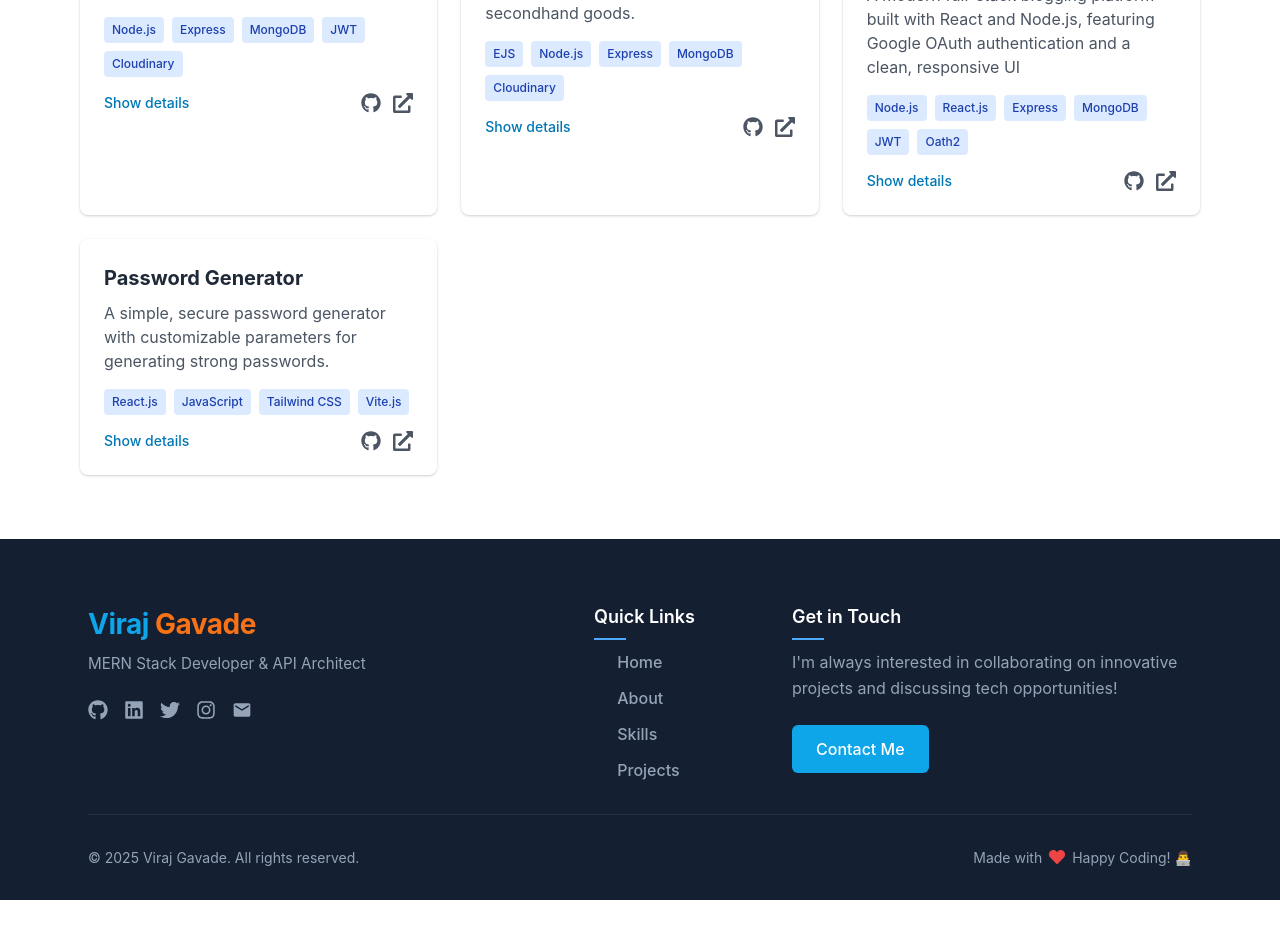
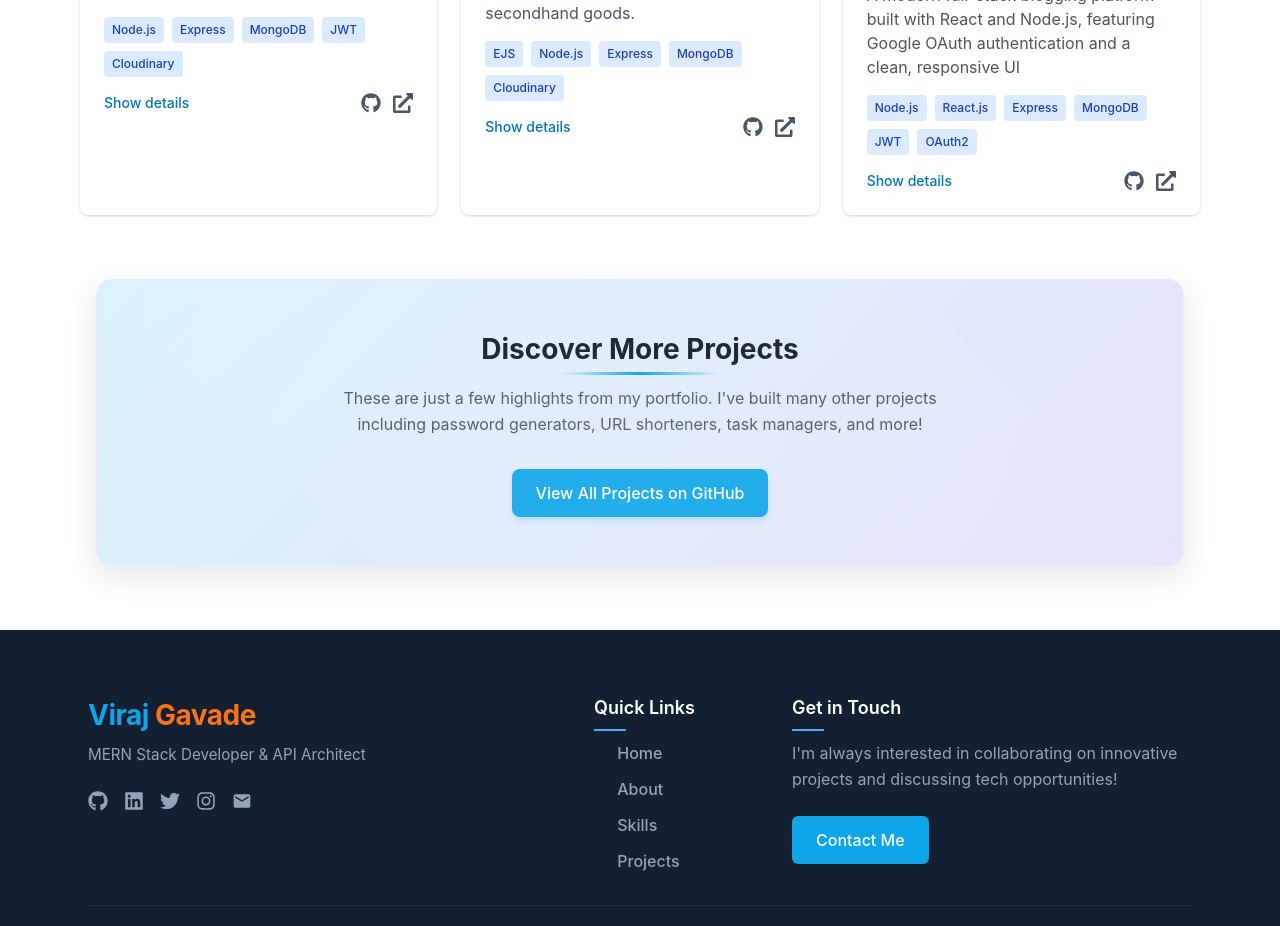
Before and after one commit to viraj-gavade/Portfolio, a React (Vite) app: page / in a window 1280 px wide. Shown: the part 4520-5446 px from the top of the page. Before the commit the page ends 5420 px from the top, so only its background shows below. Built offline with nearby package versions, Linux system fonts and the light colour scheme.

Commit message:
`Added Explore More Projects Section to Projects component`

```diff
--- a/src/components/Projects.css
+++ b/src/components/Projects.css
@@ -193,6 +193,95 @@ body.dark .features-list {
   margin-right: 0.5rem;
 }
 
+/* Explore More Projects Section */
+.explore-projects-section {
+  margin-top: 4rem;
+  padding: 0 1rem;
+}
+
+.explore-container {
+  background: linear-gradient(135deg, rgba(14, 165, 233, 0.15), rgba(79, 70, 229, 0.15));
+  border-radius: 1rem;
+  padding: 3rem 2rem;
+  text-align: center;
+  box-shadow: 0 10px 30px rgba(0, 0, 0, 0.1);
+  border: 1px solid rgba(255, 255, 255, 0.1);
+  position: relative;
+  overflow: hidden;
+}
+
+body.dark .explore-container {
+  background: linear-gradient(135deg, rgba(14, 165, 233, 0.1), rgba(79, 70, 229, 0.1));
+  box-shadow: 0 10px 30px rgba(0, 0, 0, 0.2);
+}
+
+.explore-container::before {
+  content: "";
+  position: absolute;
+  top: -50%;
+  left: -50%;
+  width: 200%;
+  height: 200%;
+  background: radial-gradient(
+    circle,
+    rgba(255, 255, 255, 0.1) 0%,
+    transparent 70%
+  );
+  transform: rotate(45deg);
+  pointer-events: none;
+}
+
+.explore-title {
+  font-size: 1.75rem;
+  font-weight: 700;
+  margin-bottom: 1rem;
+  color: #1f2937;
+  position: relative;
+  display: inline-block;
+}
+
+body.dark .explore-title {
+  color: #f3f4f6;
+}
+
+.explore-title::after {
+  content: '';
+  position: absolute;
+  bottom: -5px;
+  left: 25%;
+  width: 50%;
+  height: 3px;
+  background: linear-gradient(90deg, transparent, #0ea5e9, transparent);
+}
+
+.explore-description {
+  max-width: 600px;
+  margin: 0 auto 2rem;
+  color: #4b5563;
+  line-height: 1.6;
+}
+
+body.dark .explore-description {
+  color: #9ca3af;
+}
+
+.explore-button {
+  display: inline-block;
+  background-color: #0ea5e9;
+  color: white;
+  padding: 0.75rem 1.5rem;
+  border-radius: 0.5rem;
+  font-weight: 500;
+  transition: transform 0.3s ease, box-shadow 0.3s ease, background-color 0.3s ease;
+  box-shadow: 0 4px 6px rgba(14, 165, 233, 0.2);
+}
+
+.explore-button:hover {
+  transform: translateY(-3px);
+  box-shadow: 0 10px 15px rgba(14, 165, 233, 0.3);
+  background-color: #0284c7;
+}
+
 /* Responsive design */
 @media (min-width: 768px) {
   .projects-grid {
@@ -205,3 +294,28 @@ body.dark .features-list {
     grid-template-columns: repeat(3, 1fr);
   }
 }
+
+@media (max-width: 768px) {
+  .explore-container {
+    padding: 2.5rem 1.5rem;
+  }
+
+  .explore-title {
+    font-size: 1.5rem;
+  }
+}
+
+@media (max-width: 480px) {
+  .explore-container {
+    padding: 2rem 1rem;
+  }
+
+  .explore-title {
+    font-size: 1.25rem;
+  }
+
+  .explore-button {
+    width: 100%;
+    padding: 0.75rem 1rem;
+  }
+}
--- a/src/components/Projects.jsx
+++ b/src/components/Projects.jsx
@@ -62,28 +62,8 @@ const Projects = () => {
   "👁️ Show/hide password toggle for better password security and UX"
 ]
 ,
-      tags: ["Node.js",'React.js', "Express", "MongoDB", "JWT",'Oath2',]
+      tags: ["Node.js",'React.js', "Express", "MongoDB", "JWT",'OAuth2',]
     },
-    {
-      id: 5,
-      title: "Password Generator",
-      description: "A simple, secure password generator with customizable parameters for generating strong passwords.",
-      githubLink: "https://github.com/viraj-gavade/BookStore-Api",
-      demoLink: 'https://password-generator-lime-tau-95.vercel.app',
-      features: [
-      "🔑 Generate strong, random passwords with customizable length and complexity",
-        "🔒 Secure password storage using local storage",
-        "🌐 Responsive design for mobile and desktop compatibility",
-        "🎨 User-friendly interface with clear instructions and feedback",
-        "💡 Copy-to-clipboard functionality for easy password sharing",
-        "🔄 Regenerate passwords with a single click",
-        "🛠️ Customizable settings for password length and character types",
-        "📜 Password history feature to keep track of generated passwords"
-      ],
-      tags: ["React.js", "JavaScript",'Tailwind CSS','Vite.js']
-
-    },
-
   ];
 
   const toggleProject = (id) => {
@@ -205,6 +185,31 @@ const Projects = () => {
             </motion.div>
           ))}
         </motion.div>
+
+        {/* Explore More Projects Section */}
+        <motion.div
+          className="explore-projects-section"
+          initial={{ opacity: 0, y: 20 }}
+          whileInView={{ opacity: 1, y: 0 }}
+          viewport={{ once: true }}
+          transition={{ duration: 0.6, delay: 0.2 }}
+        >
+          <div className="explore-container">
+            <h3 className="explore-title">Discover More Projects</h3>
+            <p className="explore-description">
+              These are just a few highlights from my portfolio. I've built many other projects including
+              password generators, URL shorteners, task managers, and more!
+            </p>
+            <a
+              href="https://github.com/viraj-gavade?tab=repositories"
+              target="_blank"
+              rel="noopener noreferrer"
+              className="explore-button"
+            >
+              View All Projects on GitHub
+            </a>
+          </div>
+        </motion.div>
       </div>
     </section>
   );
```
